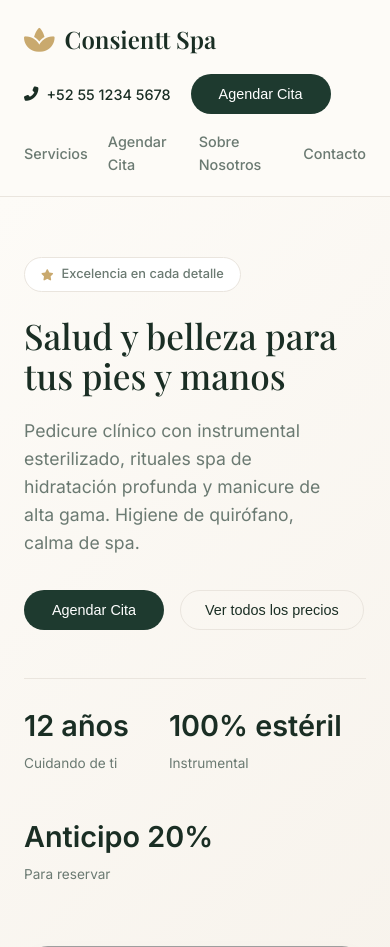
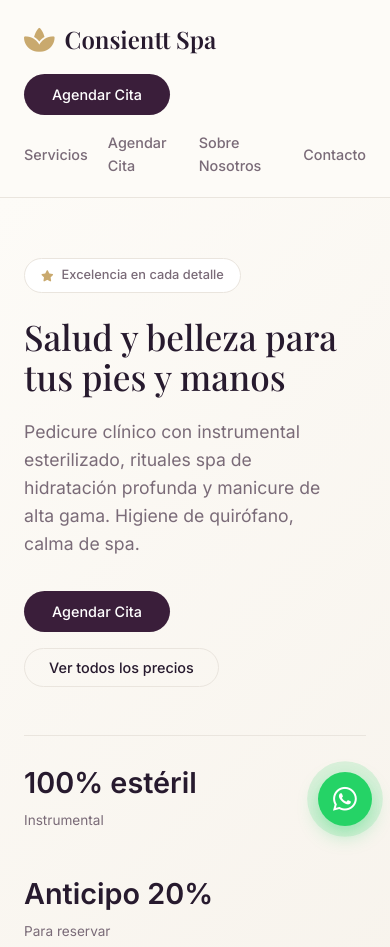
Before and after one commit to miguelguadarrama-ux/spa-cuidarte, a PHP site: page / in a window 390 px wide. Shown: the top 947 px of the page. Run offline with PHP 8.4, Linux system fonts and the light colour scheme; some web fonts are replaced; grey boxes are pictures that could not be loaded.

Commit message:
cambio de color

```diff
--- a/index.html
+++ b/index.html
@@ -28,9 +28,6 @@
         <a href="#contacto">Contacto</a>
       </nav>
       <div class="header-actions">
-        <div class="phone">
-          <i class="fas fa-phone-alt"></i> +52 55 1234 5678
-        </div>
         <button class="btn-primary" id="btnHeaderCita">Agendar Cita</button>
       </div>
     </div>
@@ -50,10 +47,6 @@
           <button class="btn-outline" id="btnVerPrecios">Ver todos los precios</button>
         </div>
         <div class="hero-stats">
-          <div class="hero-stat">
-            <h3>12 años</h3>
-            <p>Cuidando de ti</p>
-          </div>
           <div class="hero-stat">
             <h3>100% estéril</h3>
             <p>Instrumental</p>
@@ -320,7 +313,7 @@
     <div class="container experiencia-grid">
       <div>
         <h2>Higiene clínica, trato de spa familiar</h2>
-        <p>Desde hace más de 12 años, Consientt Spa es el lugar donde la salud de tus pies y manos se trata con el rigor de un quirófano y la calidez de un spa familiar.</p>
+        <p>En Consientt Spa la salud de tus pies y manos se trata con el rigor de un quirófano y la calidez de un spa familiar.</p>
         <p>Nuestro equipo de podólogos certificados y estilistas expertas te acompañan en cada visita para que salgas renovado.</p>
         <div class="experiencia-botones">
           <button class="btn-primary" id="btnExperienciaCita">Agendar Cita</button>
@@ -360,7 +353,6 @@
         <div class="footer-col">
           <h4>Contacto</h4>
           <ul>
-            <li><a href="#">Av. Bienestar 123</a></li>
             <li><a href="#">+52 55 1234 5678</a></li>
             <li><a href="#">hola@consienttspa.com</a></li>
           </ul>
@@ -381,6 +373,15 @@
     </div>
   </footer>
 
+  <!-- Botón flotante de WhatsApp -->
+  <a href="https://wa.me/525512345678?text=Hola%2C%20quiero%20agendar%20una%20cita%20en%20Consientt%20Spa"
+     class="whatsapp-float"
+     target="_blank"
+     rel="noopener noreferrer"
+     aria-label="Contactar por WhatsApp">
+    <i class="fab fa-whatsapp"></i>
+  </a>
+
   <!-- JS -->
   <script src="script.js"></script>
 </body>
--- a/script.js
+++ b/script.js
@@ -19,7 +19,7 @@ document.addEventListener('DOMContentLoaded', function () {
       fecha.setDate(hoy.getDate() + i);
       const div = document.createElement('div');
       div.classList.add('fecha-item');
-      if (i === 2) div.classList.add('active'); // Selecciona por defecto el tercer día
+      if (i === 2) div.classList.add('active');
       div.dataset.fecha = `${diasSemana[fecha.getDay()]} ${fecha.getDate()} de ${meses[fecha.getMonth()]}`;
       div.innerHTML = `
         <span class="dia">${diasSemana[fecha.getDay()]}</span>
@@ -28,7 +28,6 @@ document.addEventListener('DOMContentLoaded', function () {
       div.addEventListener('click', () => seleccionarFecha(div));
       fechasGrid.appendChild(div);
     }
-    // Guardar la fecha activa por defecto
     const activa = fechasGrid.querySelector('.fecha-item.active');
     if (activa) fechaSeleccionada = activa.dataset.fecha;
   }
@@ -53,7 +52,7 @@ document.addEventListener('DOMContentLoaded', function () {
     horasDisponibles.forEach((hora, index) => {
       const div = document.createElement('div');
       div.classList.add('hora-item');
-      if (index === 2) div.classList.add('active'); // 12:00 por defecto
+      if (index === 2) div.classList.add('active');
       div.textContent = hora;
       div.dataset.hora = hora;
       div.addEventListener('click', () => seleccionarHora(div));
@@ -88,7 +87,6 @@ document.addEventListener('DOMContentLoaded', function () {
   };
 
   function actualizarResumen() {
-    // Servicio
     const opcion = servicioSelect.options[servicioSelect.selectedIndex];
     if (opcion && opcion.value) {
       servicioActual.nombre = opcion.value;
@@ -135,7 +133,6 @@ document.addEventListener('DOMContentLoaded', function () {
     link.addEventListener('click', (e) => {
       const servicio = link.dataset.servicio;
       if (servicio) {
-        // Buscar la opción en el select y seleccionarla
         for (let i = 0; i < servicioSelect.options.length; i++) {
           if (servicioSelect.options[i].value === servicio) {
             servicioSelect.selectedIndex = i;
@@ -195,7 +192,6 @@ document.addEventListener('DOMContentLoaded', function () {
     form.addEventListener('submit', (e) => {
       e.preventDefault();
 
-      // Validar campos
       const nombre = document.getElementById('nombre');
       const telefono = document.getElementById('telefono');
       const email = document.getElementById('email');
@@ -204,33 +200,27 @@ document.addEventListener('DOMContentLoaded', function () {
 
       let valido = true;
 
-      // Resetear errores
       [nombre, telefono, email, nombreTarjeta, numeroTarjeta].forEach(campo => {
         if (campo) campo.classList.remove('error');
       });
 
-      // Nombre
       if (!nombre.value.trim()) {
         nombre.classList.add('error');
         valido = false;
       }
-      // Teléfono
       if (!telefono.value.trim() || telefono.value.trim().length < 8) {
         telefono.classList.add('error');
         valido = false;
       }
-      // Email
       const emailRegex = /^[^\s@]+@[^\s@]+\.[^\s@]+$/;
       if (!email.value.trim() || !emailRegex.test(email.value.trim())) {
         email.classList.add('error');
         valido = false;
       }
-      // Servicio
       if (!servicioSelect.value) {
         servicioSelect.classList.add('error');
         valido = false;
       }
-      // Si el método de pago es tarjeta, validar campos de tarjeta
       const metodoPago = document.getElementById('metodoPago').value;
       if (metodoPago === 'Tarjeta de crédito/débito') {
         if (!nombreTarjeta.value.trim()) {
@@ -249,18 +239,14 @@ document.addEventListener('DOMContentLoaded', function () {
         return;
       }
 
-      // Simular envío exitoso
       mensajeConfirmacion.classList.add('show');
       mensajeConfirmacion.scrollIntoView({ behavior: 'smooth', block: 'center' });
 
-      // Resetear formulario después de 4 segundos
       setTimeout(() => {
         form.reset();
         mensajeConfirmacion.classList.remove('show');
-        // Restaurar resumen y selecciones por defecto
         servicioSelect.selectedIndex = 0;
         servicioActual = { nombre: '', precio: 0, duracion: '' };
-        // Regenerar fechas y horas con los valores por defecto
         generarFechas();
         generarHoras();
         actualizarResumen();
@@ -275,7 +261,6 @@ document.addEventListener('DOMContentLoaded', function () {
   generarHoras();
   actualizarResumen();
 
-  // Escuchar cambios en el select de servicio
   if (servicioSelect) {
     servicioSelect.addEventListener('change', actualizarResumen);
   }
--- a/styles.css
+++ b/styles.css
@@ -1,9 +1,9 @@
 :root {
   --bg-cream: #FDFBF7;
   --bg-card: #FFFFFF;
-  --text-dark: #1A2E24;
-  --text-muted: #6B7A72;
-  --accent-green: #1E3A2F;
+  --text-dark: #271a2e;
+  --text-muted: #7a6b78;
+  --accent-green: #3a1e3a;
   --accent-green-light: #E8F0EC;
   --accent-gold: #C9A96E;
   --border-color: #EAE5DE;
@@ -99,15 +99,6 @@ nav a:hover {
   gap: 20px;
 }
 
-.header-actions .phone {
-  font-size: 0.9rem;
-  font-weight: 500;
-  color: var(--text-dark);
-  display: flex;
-  align-items: center;
-  gap: 8px;
-}
-
 .btn-primary {
   background-color: var(--accent-green);
   color: white;
@@ -118,6 +109,7 @@ nav a:hover {
   border: none;
   cursor: pointer;
   transition: background 0.3s, transform 0.2s;
+  font-family: 'Inter', sans-serif;
 }
 
 .btn-primary:hover {
@@ -135,6 +127,7 @@ nav a:hover {
   font-weight: 500;
   cursor: pointer;
   transition: all 0.3s;
+  font-family: 'Inter', sans-serif;
 }
 
 .btn-outline:hover {
@@ -884,6 +877,44 @@ footer {
   gap: 12px;
 }
 
+/* --- WhatsApp Float --- */
+.whatsapp-float {
+  position: fixed;
+  bottom: 24px;
+  right: 24px;
+  width: 60px;
+  height: 60px;
+  background-color: #25D366;
+  color: white;
+  border-radius: 50%;
+  display: flex;
+  align-items: center;
+  justify-content: center;
+  font-size: 2rem;
+  box-shadow: 0 8px 20px rgba(37, 211, 102, 0.4);
+  z-index: 999;
+  transition: transform 0.3s, box-shadow 0.3s;
+  animation: pulse-whatsapp 2s infinite;
+}
+
+.whatsapp-float:hover {
+  transform: scale(1.1);
+  box-shadow: 0 12px 28px rgba(37, 211, 102, 0.6);
+  color: white;
+}
+
+@keyframes pulse-whatsapp {
+  0% {
+    box-shadow: 0 8px 20px rgba(37, 211, 102, 0.4), 0 0 0 0 rgba(37, 211, 102, 0.5);
+  }
+  70% {
+    box-shadow: 0 8px 20px rgba(37, 211, 102, 0.4), 0 0 0 15px rgba(37, 211, 102, 0);
+  }
+  100% {
+    box-shadow: 0 8px 20px rgba(37, 211, 102, 0.4), 0 0 0 0 rgba(37, 211, 102, 0);
+  }
+}
+
 /* --- Responsive --- */
 @media (max-width: 992px) {
   .hero-grid,
@@ -971,4 +1002,12 @@ footer {
   .resumen-cita {
     padding: 24px;
   }
+
+  .whatsapp-float {
+    width: 54px;
+    height: 54px;
+    font-size: 1.7rem;
+    bottom: 18px;
+    right: 18px;
+  }
 }
```
